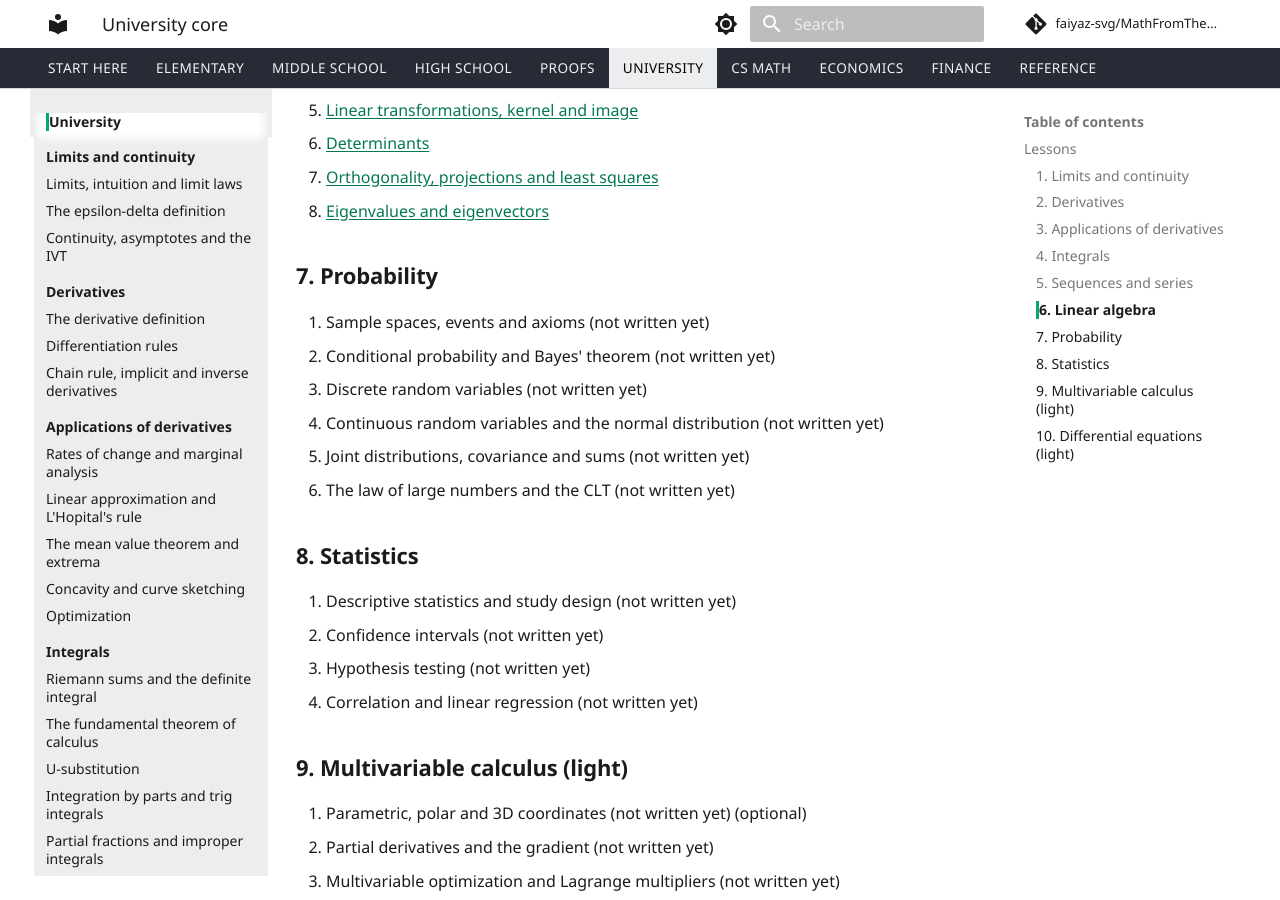
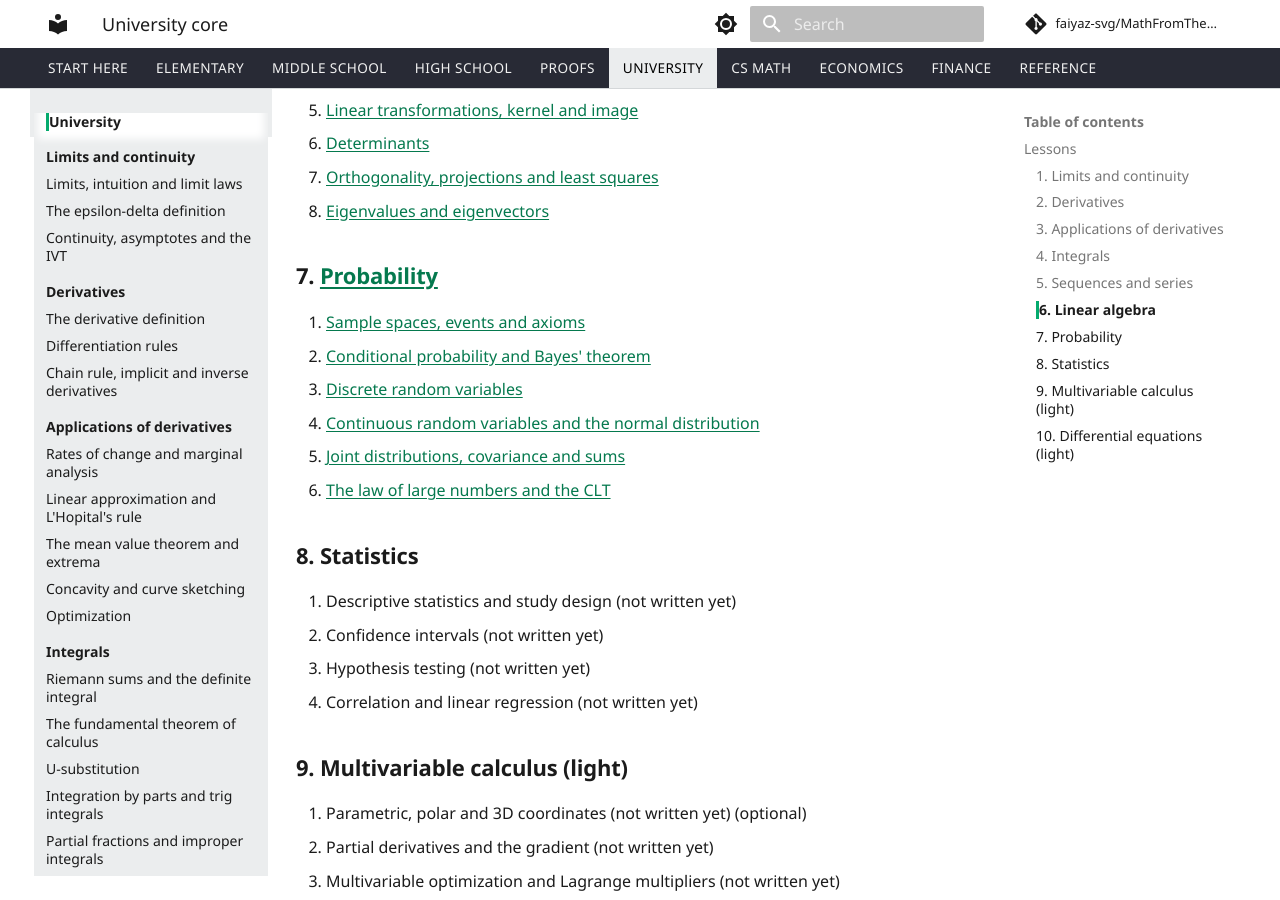
Before and after one commit to faiyaz-svg/MathFromTheGroundUp, an MkDocs documentation site: the page built from docs/05-university-core/index.md, in a window 1280 px wide and 900 px high, scrolled down 1739 px. Built offline with MkDocs 1.6.1 and Material for MkDocs 9.7.7, drawn with Linux system fonts in a browser that asks for light colours; comment, search, counter and statistics services are not loaded.

Commit message:
add probability to nav and progress

```diff
--- a/docs/05-university-core/index.md
+++ b/docs/05-university-core/index.md
@@ -56,14 +56,14 @@ The diagnostic quiz and the cheat sheet for this folder are written together wit
 7. [Orthogonality, projections and least squares](06-linear-algebra/07-orthogonality-projections-and-least-squares.md)
 8. [Eigenvalues and eigenvectors](06-linear-algebra/08-eigenvalues-and-eigenvectors.md)
 
-### 7. Probability
+### 7. [Probability](07-probability/index.md)
 
-1. Sample spaces, events and axioms (not written yet)
-2. Conditional probability and Bayes' theorem (not written yet)
-3. Discrete random variables (not written yet)
-4. Continuous random variables and the normal distribution (not written yet)
-5. Joint distributions, covariance and sums (not written yet)
-6. The law of large numbers and the CLT (not written yet)
+1. [Sample spaces, events and axioms](07-probability/01-sample-spaces-events-and-axioms.md)
+2. [Conditional probability and Bayes' theorem](07-probability/02-conditional-probability-and-bayes.md)
+3. [Discrete random variables](07-probability/03-discrete-random-variables.md)
+4. [Continuous random variables and the normal distribution](07-probability/04-continuous-random-variables-and-the-normal.md)
+5. [Joint distributions, covariance and sums](07-probability/05-joint-distributions-covariance-and-sums.md)
+6. [The law of large numbers and the CLT](07-probability/06-law-of-large-numbers-and-clt.md)
 
 ### 8. Statistics
 
--- a/mkdocs.yml
+++ b/mkdocs.yml
@@ -318,6 +318,14 @@ nav:
           - "Determinants": 05-university-core/06-linear-algebra/06-determinants.md
           - "Orthogonality, projections and least squares": 05-university-core/06-linear-algebra/07-orthogonality-projections-and-least-squares.md
           - "Eigenvalues and eigenvectors": 05-university-core/06-linear-algebra/08-eigenvalues-and-eigenvectors.md
+      - "Probability":
+          - 05-university-core/07-probability/index.md
+          - "Sample spaces, events and axioms": 05-university-core/07-probability/01-sample-spaces-events-and-axioms.md
+          - "Conditional probability and Bayes' theorem": 05-university-core/07-probability/02-conditional-probability-and-bayes.md
+          - "Discrete random variables": 05-university-core/07-probability/03-discrete-random-variables.md
+          - "Continuous random variables and the normal distribution": 05-university-core/07-probability/04-continuous-random-variables-and-the-normal.md
+          - "Joint distributions, covariance and sums": 05-university-core/07-probability/05-joint-distributions-covariance-and-sums.md
+          - "The law of large numbers and the CLT": 05-university-core/07-probability/06-law-of-large-numbers-and-clt.md
   - "CS math":
       - 06-cs-math/index.md
       - "Number representation":
```
Also changed, not shown: docs/progress.md (+10 -1 lines).
